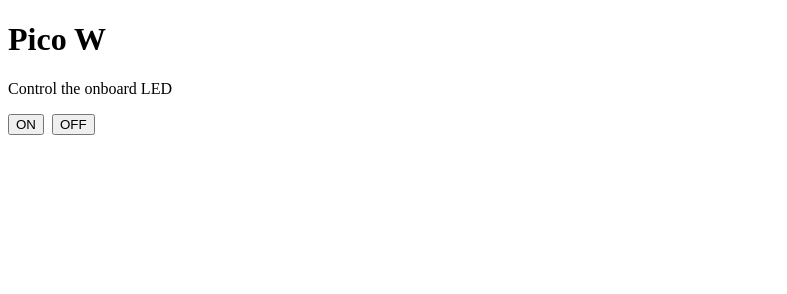
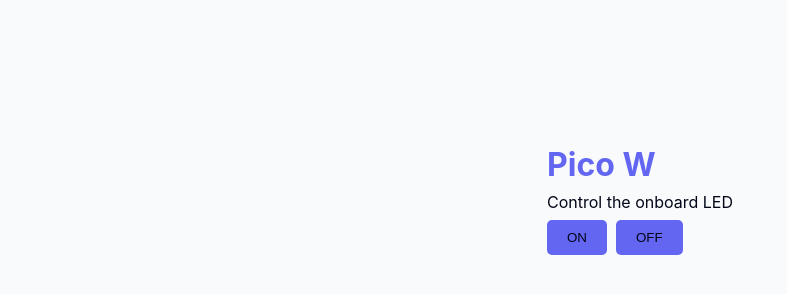
Before and after one commit to emanuelefavero/gpio-python-scripts, a plain HTML site: page pico-w/pico-w-server-led/index.html in a window 1280 px wide. Shown: the whole page, without its empty margins (0-787 px from the left). Drawn offline with Linux system fonts and the light colour scheme.

Commit message:
update index.html in pico-w-server-led

```diff
--- a/pico-w/pico-w-server-led/index.html
+++ b/pico-w/pico-w-server-led/index.html
@@ -2,11 +2,73 @@
 <html>
   <head>
     <title>Pico W</title>
+
+    <style>
+      :root {
+        --primary: #6366f1;
+        --background: #f8fafc;
+        --foreground: #020617;
+      }
+
+      @media (prefers-color-scheme: dark) {
+        :root {
+          --background: #020617;
+          --foreground: #f8fafc;
+        }
+      }
+
+      * {
+        margin: 0;
+        padding: 0;
+        box-sizing: border-box;
+      }
+
+      body {
+        font-family: -apple-system, system-ui, BlinkMacSystemFont, 'Inter',
+          sans-serif;
+        background-color: var(--background);
+        color: var(--foreground);
+
+        min-height: 50vh;
+        display: flex;
+        flex-direction: column;
+        justify-content: center;
+        align-items: center;
+      }
+
+      h1 {
+        color: var(--primary);
+      }
+
+      button {
+        user-select: none;
+        background-color: var(--primary);
+        color: var(--foreground);
+        border: none;
+        padding: 10px 20px;
+        border-radius: 5px;
+        cursor: pointer;
+      }
+
+      button:hover {
+        background-color: #595cf5;
+      }
+
+      button:active {
+        scale: 0.95;
+      }
+
+      h1, p, a {
+        margin-bottom: 0.5rem;
+      }
+    </style>
   </head>
   <body>
+    <main>
       <h1>Pico W</h1>
       <p>Control the onboard LED</p>
       <a href=\"?led=on\"><button>ON</button></a>&nbsp;
       <a href=\"?led=off\"><button>OFF</button></a>
+    </main>
   </body>
 </html>
```
Also changed, not shown: 1 other file. Lines whose indentation alone changed are shown as unchanged.
